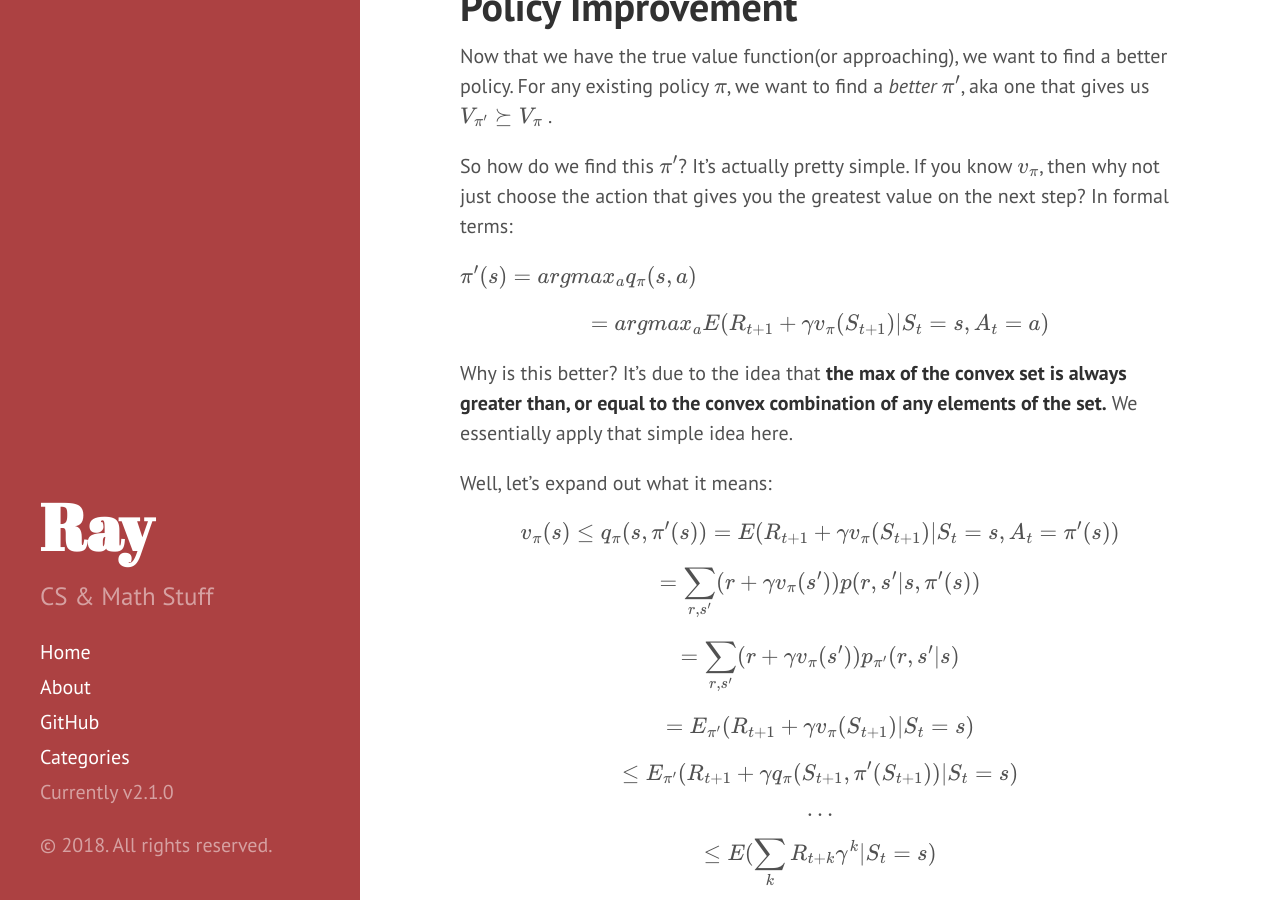
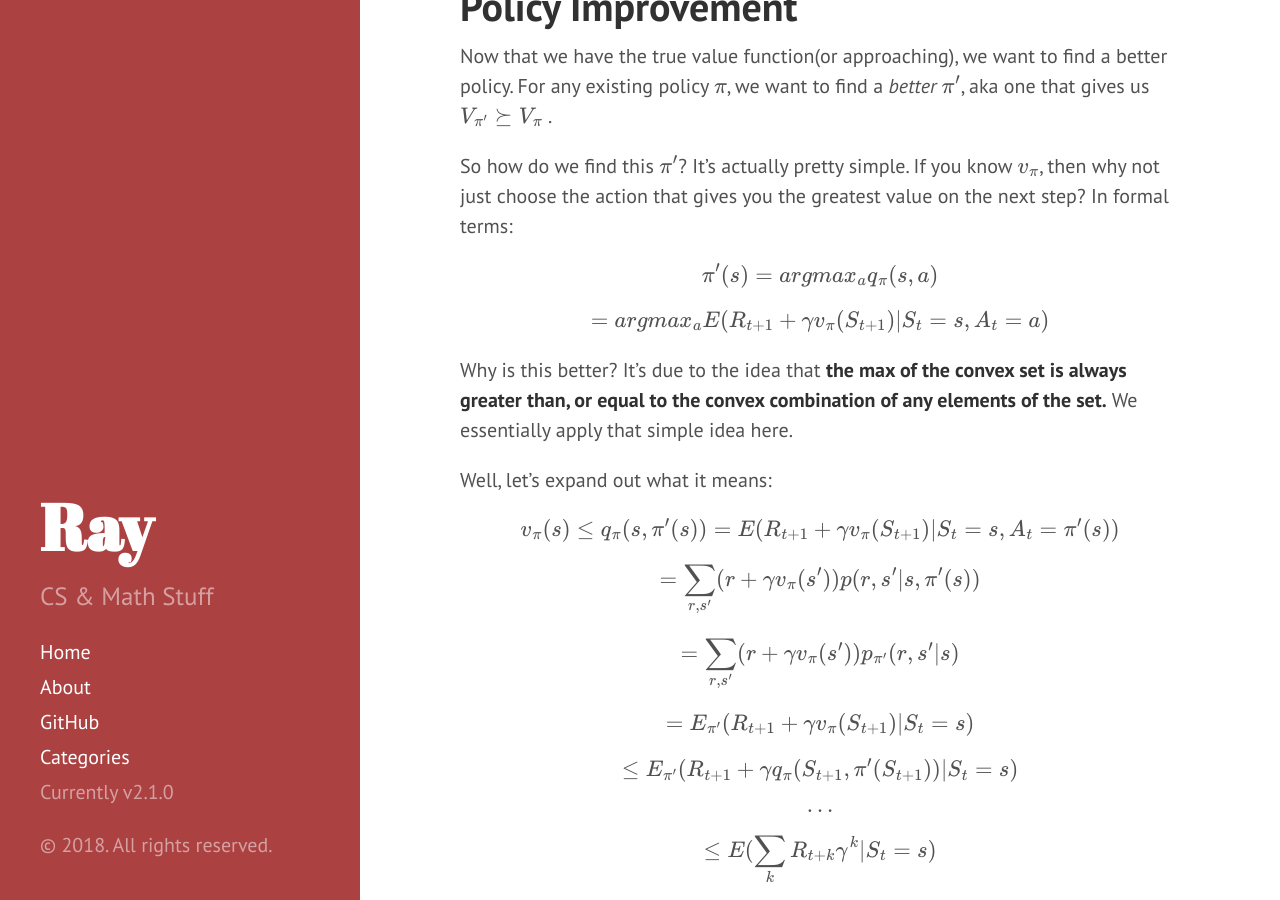
Before and after one commit to OneRaynyDay/oneraynyday.github.io, a Jekyll site: the page built from _posts/2018-05-06-Reinforcement-Learning-MDPs.md, in a window 1280 px wide and 900 px high, scrolled down 5637 px. Built offline with Jekyll 4.4.1, drawn with Linux system fonts in a browser that asks for light colours; formulas are drawn with MathJax 3.

Commit message:
Updating files

```diff
--- a/_posts/2018-05-06-Reinforcement-Learning-MDPs.md
+++ b/_posts/2018-05-06-Reinforcement-Learning-MDPs.md
@@ -164,7 +164,7 @@ Now that we have the true value function(or approaching), we want to find a bett
 
 So how do we find this $\pi'$? It's actually pretty simple. If you know $v_\pi$, then why not just choose the action that gives you the greatest value on the next step? In formal terms:
 
-$\pi'(s) = argmax_a q_\pi(s,a)$
+$$\pi'(s) = argmax_a q_\pi(s,a)$$
 
 $$ = argmax_a E(R_{t+1} + \gamma v_\pi(S_{t+1}) | S_t=s, A_t=a)$$
 
```
